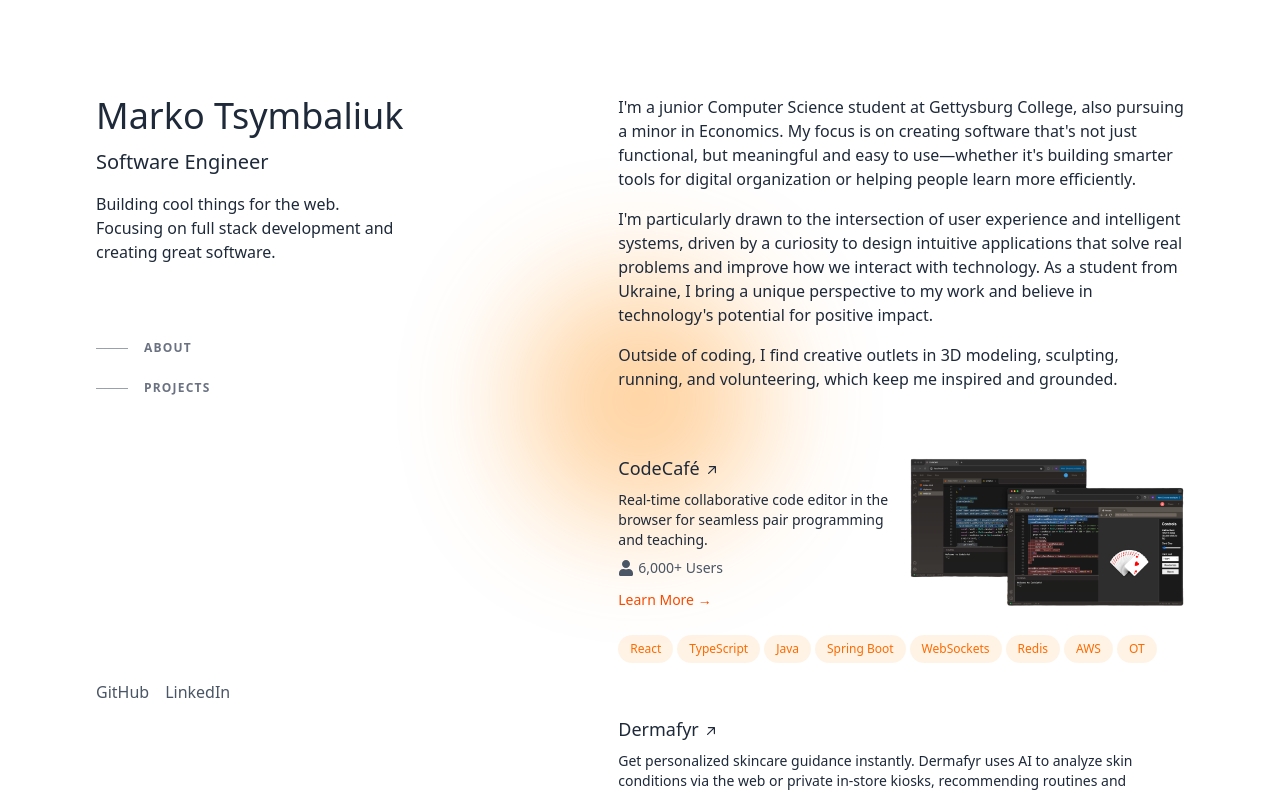
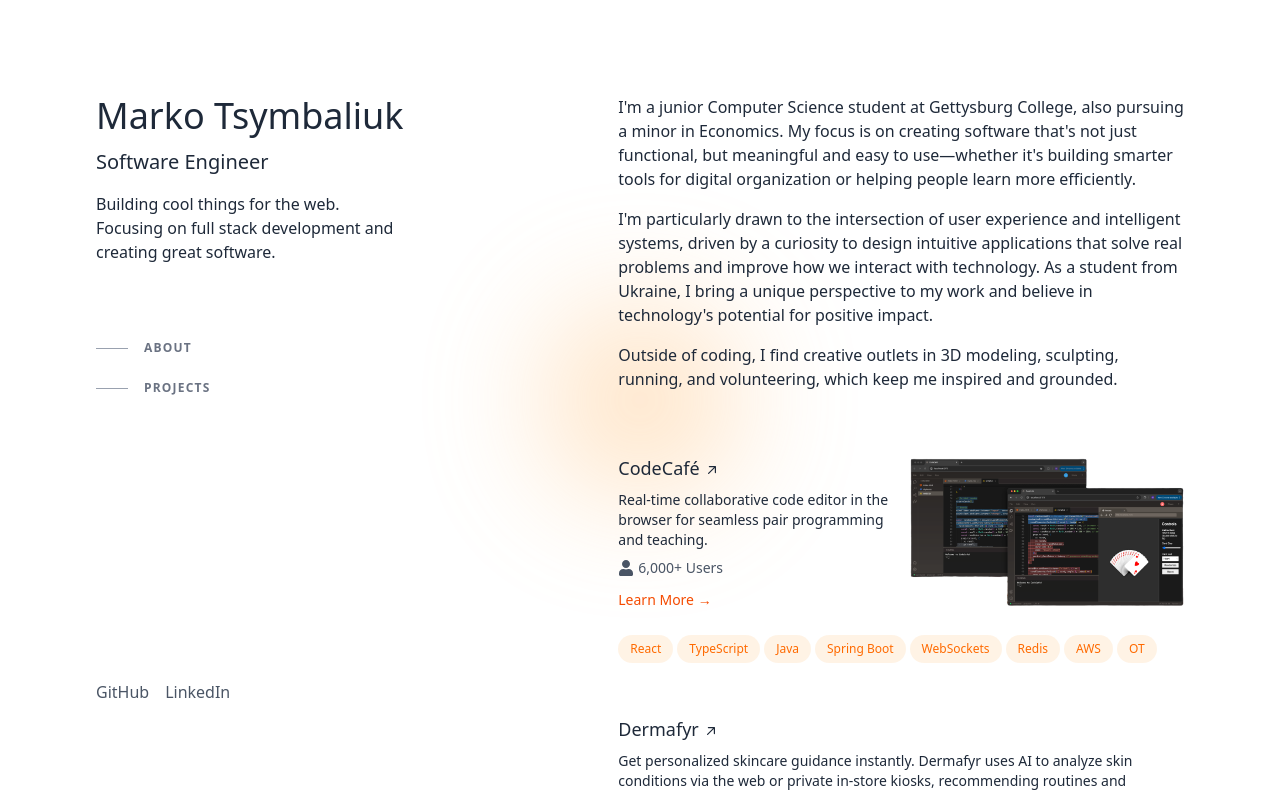
Before and after one commit to mrktsm/personal-website, a React (Vite) app: page / in a window 1280 px wide. Shown: the top 793 px of the page. Built offline with nearby package versions, Linux system fonts and the light colour scheme.

Commit message:
Increase performance of Orange Blob Thing

```diff
--- a/src/BlobFlower.tsx
+++ b/src/BlobFlower.tsx
@@ -1,43 +1,61 @@
-import { useState, useEffect } from "react";
+import { useState, useEffect, useRef } from "react";
 
 export default function BlobFollower() {
-  const [mousePosition, setMousePosition] = useState({ x: 0, y: 0 });
+  // Store position in state
+  const [position, setPosition] = useState({ x: 0, y: 0 });
+  // Ref to track the animation frame request, initialized to null
+  const requestRef = useRef<number | null>(null);
+  // Ref to store the latest mouse position without causing re-renders on every move
+  const mousePosition = useRef({ x: 0, y: 0 });
   const [isLoaded, setIsLoaded] = useState(false);
 
   useEffect(() => {
-    // Set initial position to center of screen on component mount
-    setMousePosition({
-      x: window.innerWidth / 2,
-      y: window.innerHeight / 2,
-    });
+    // Set initial position and mark as loaded
+    const initialX = window.innerWidth / 2;
+    const initialY = window.innerHeight / 2;
+    setPosition({ x: initialX, y: initialY });
+    mousePosition.current = { x: initialX, y: initialY };
     setIsLoaded(true);
 
+    // Track latest mouse position
     const handleMouseMove = (e: MouseEvent) => {
-      setMousePosition({
-        x: e.clientX,
-        y: e.clientY,
-      });
+      mousePosition.current = { x: e.clientX, y: e.clientY };
     };
 
     window.addEventListener("mousemove", handleMouseMove);
 
+    // Animation loop using requestAnimationFrame for performance
+    const animate = () => {
+      // Update state towards the target mouse position (simple lerp can be added for smoother follow)
+      // For now, just directly set to the latest tracked position
+      setPosition(mousePosition.current);
+      requestRef.current = requestAnimationFrame(animate);
+    };
+    // Start the animation loop
+    requestRef.current = requestAnimationFrame(animate);
+
+    // Cleanup function
     return () => {
       window.removeEventListener("mousemove", handleMouseMove);
+      if (requestRef.current) {
+        cancelAnimationFrame(requestRef.current);
+      }
     };
-  }, []);
+  }, []); // Empty dependency array ensures this runs only once on mount
 
   return (
     <div className="relative w-full h-screen overflow-hidden">
       {isLoaded && (
         <div
-          className="absolute pointer-events-none transform -translate-x-1/2 -translate-y-1/2 transition-all duration-300 ease-out"
+          className="absolute pointer-events-none transition-transform duration-300 ease-out" // Use transition-transform
           style={{
-            left: `${mousePosition.x}px`,
-            top: `${mousePosition.y}px`,
+            // Apply position using transform for hardware acceleration
+            transform: `translate(${position.x}px, ${position.y}px) translate(-50%, -50%)`,
+            willChange: "transform", // Hint to the browser
           }}
         >
-          {/* Middle ground: size w-60, color orange-400, opacity 40 */}
-          <div className="w-60 h-60 rounded-full bg-orange-400 opacity-40 blur-3xl"></div>
+          {/* The visual blob */}
+          <div className="w-48 h-48 rounded-full bg-orange-300 opacity-40 blur-3xl"></div>
         </div>
       )}
     </div>
```
